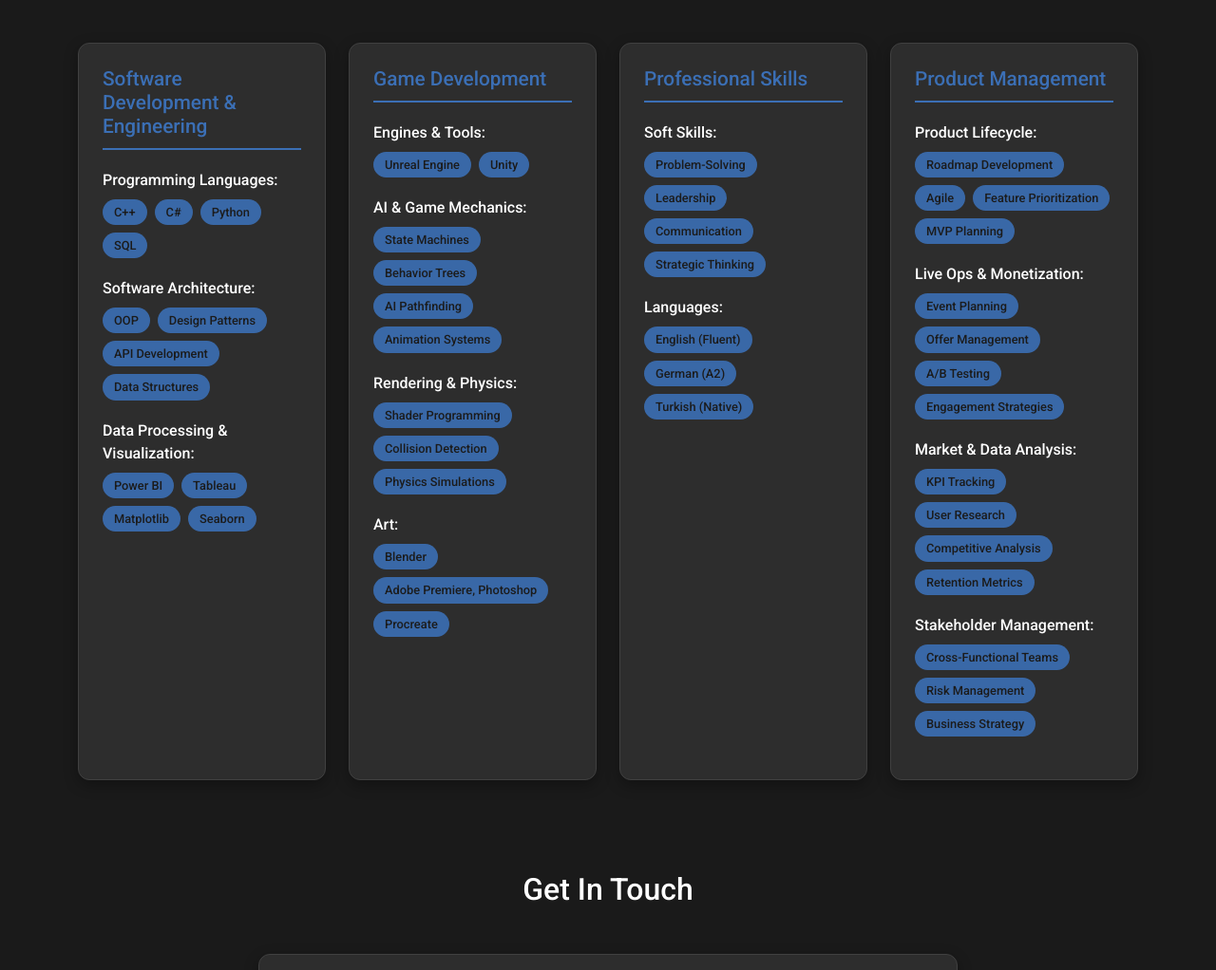
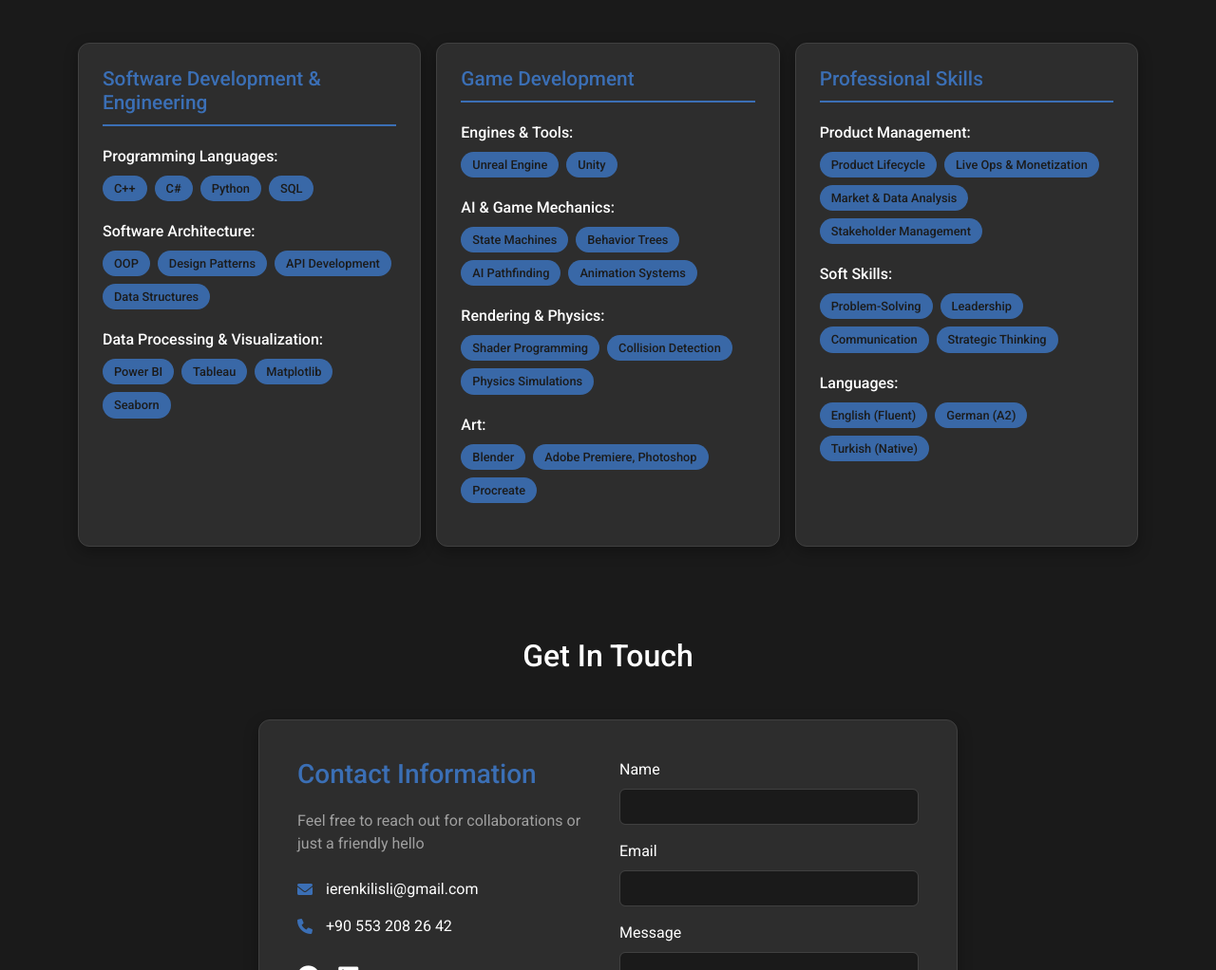
Before and after one commit to ErenKilisli/Portfolio-Website, a plain HTML site: page index.html in a window 1280 px wide. Shown: the part 4871-5893 px from the top of the page at 95% size. Drawn offline with nearby package versions, Linux system fonts and the light colour scheme.

Commit message:
skills revised

```diff
--- a/index.html
+++ b/index.html
@@ -374,9 +374,9 @@
     <section id="skills" class="py-5">
         <div class="container">
             <h2 class="text-center mb-5">Skills</h2>
-            <div class="row g-4">
+            <div class="row g-3">
                 <!-- Software Development & Engineering -->
-                <div class="col-lg-3">
+                <div class="col-lg-4 col-md-6">
                     <div class="skills-card">
                         <h3 class="skills-category">Software Development & Engineering</h3>
                         <ul class="skills-list">
@@ -412,7 +412,7 @@
                 </div>
 
                 <!-- Game Development -->
-                <div class="col-lg-3">
+                <div class="col-lg-4 col-md-6">
                     <div class="skills-card">
                         <h3 class="skills-category">Game Development</h3>
                         <ul class="skills-list">
@@ -453,10 +453,19 @@
                 </div>
 
                 <!-- Professional Skills -->
-                <div class="col-lg-3">
+                <div class="col-lg-4 col-md-6">
                     <div class="skills-card">
                         <h3 class="skills-category">Professional Skills</h3>
                         <ul class="skills-list">
+                            <li>
+                                <span class="skill-title">Product Management:</span>
+                                <div class="skill-tags">
+                                    <span class="skill-tag">Product Lifecycle</span>
+                                    <span class="skill-tag">Live Ops & Monetization</span>
+                                    <span class="skill-tag">Market & Data Analysis</span>
+                                    <span class="skill-tag">Stakeholder Management</span>
+                                </div>
+                            </li>
                             <li>
                                 <span class="skill-title">Soft Skills:</span>
                                 <div class="skill-tags">
@@ -472,50 +481,6 @@
                                     <span class="skill-tag">English (Fluent)</span>
                                     <span class="skill-tag">German (A2)</span>
                                     <span class="skill-tag">Turkish (Native)</span>
-                                </div>
-                            </li>
-                        </ul>
-                    </div>
-                </div>
-
-                <!-- Product Management -->
-                <div class="col-lg-3">
-                    <div class="skills-card">
-                        <h3 class="skills-category">Product Management</h3>
-                        <ul class="skills-list">
-                            <li>
-                                <span class="skill-title">Product Lifecycle:</span>
-                                <div class="skill-tags">
-                                    <span class="skill-tag">Roadmap Development</span>
-                                    <span class="skill-tag">Agile</span>
-                                    <span class="skill-tag">Feature Prioritization</span>
-                                    <span class="skill-tag">MVP Planning</span>
-                                </div>
-                            </li>
-                            <li>
-                                <span class="skill-title">Live Ops & Monetization:</span>
-                                <div class="skill-tags">
-                                    <span class="skill-tag">Event Planning</span>
-                                    <span class="skill-tag">Offer Management</span>
-                                    <span class="skill-tag">A/B Testing</span>
-                                    <span class="skill-tag">Engagement Strategies</span>
-                                </div>
-                            </li>
-                            <li>
-                                <span class="skill-title">Market & Data Analysis:</span>
-                                <div class="skill-tags">
-                                    <span class="skill-tag">KPI Tracking</span>
-                                    <span class="skill-tag">User Research</span>
-                                    <span class="skill-tag">Competitive Analysis</span>
-                                    <span class="skill-tag">Retention Metrics</span>
-                                </div>
-                            </li>
-                            <li>
-                                <span class="skill-title">Stakeholder Management:</span>
-                                <div class="skill-tags">
-                                    <span class="skill-tag">Cross-Functional Teams</span>
-                                    <span class="skill-tag">Risk Management</span>
-                                    <span class="skill-tag">Business Strategy</span>
                                 </div>
                             </li>
                         </ul>
```
